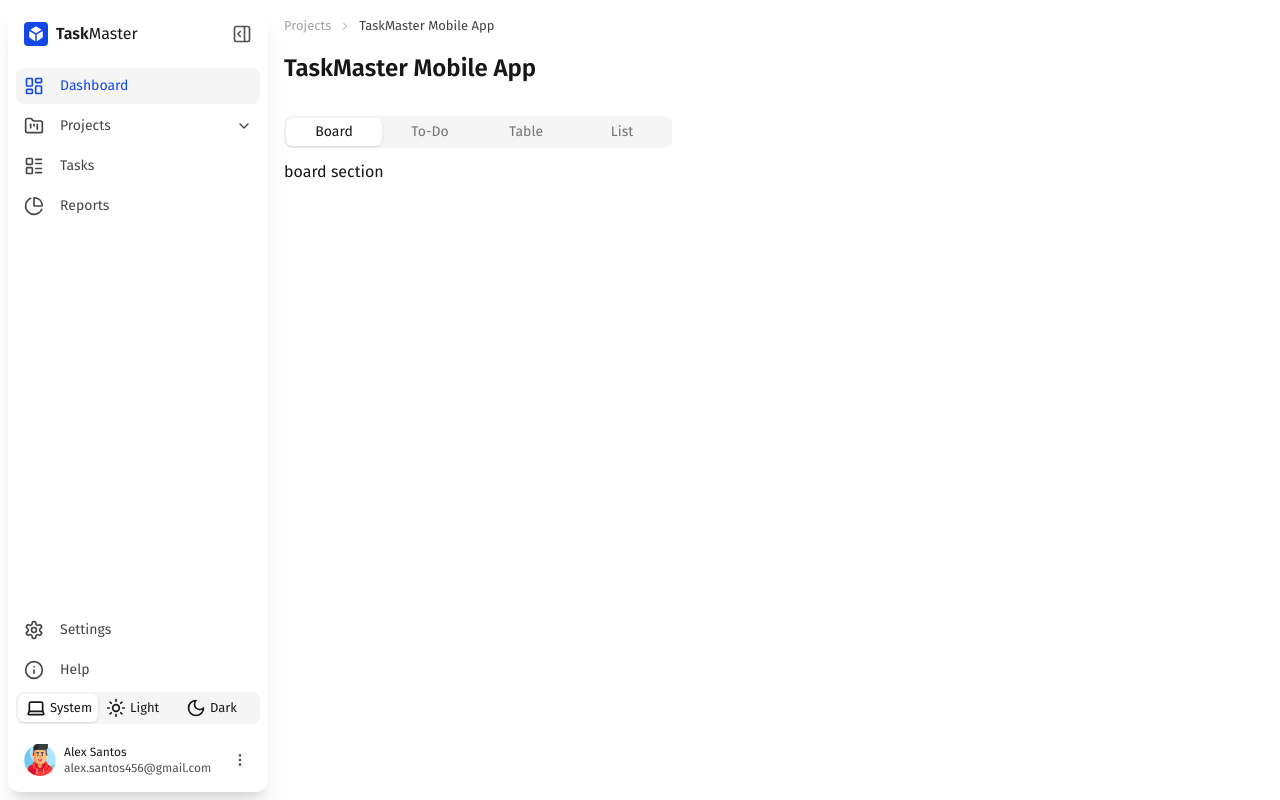
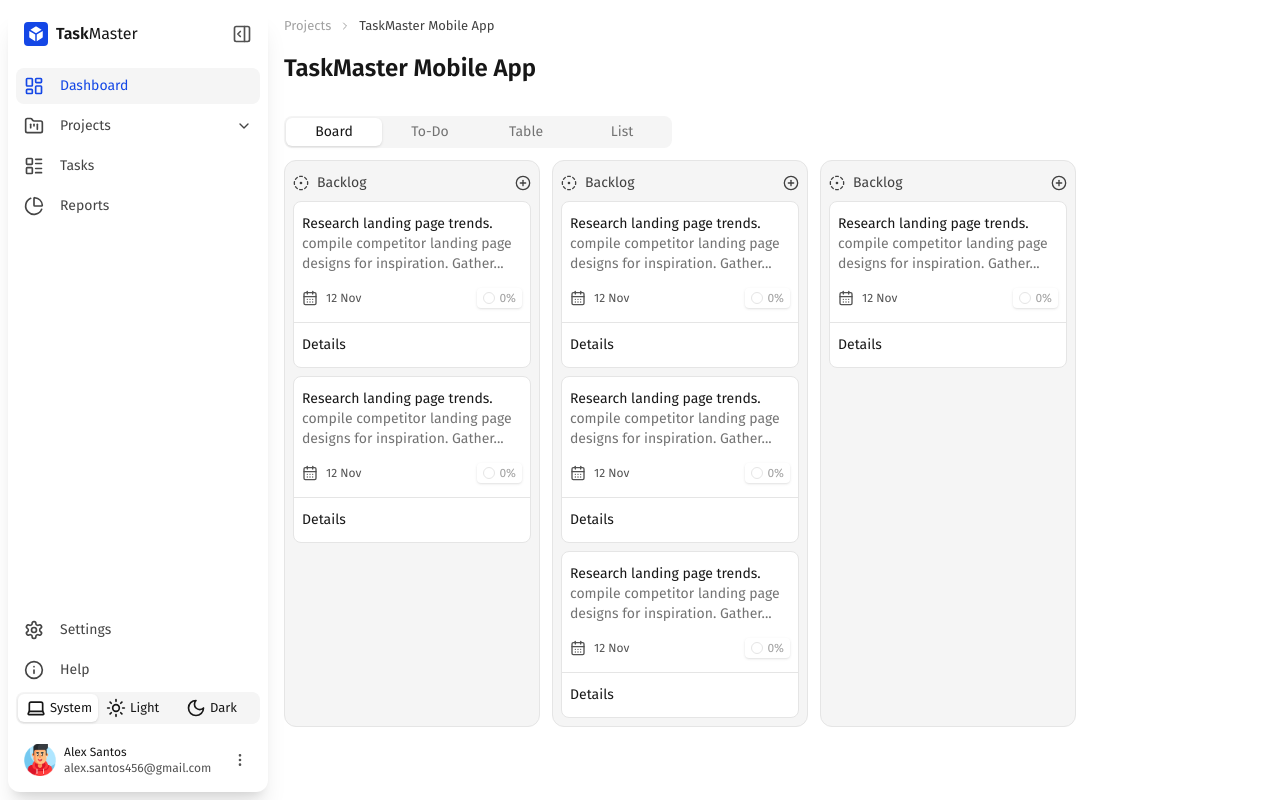
Before and after one commit to alexsantosquispe/taskmaster, a React (Vite) app: page / in a window 1280 px wide. Built offline with nearby package versions, Linux system fonts and the light colour scheme.

Commit message:
Feat: Board Section

```diff
--- /dev/null
+++ b/src/components/Card.tsx
@@ -0,0 +1,31 @@
+import { CalendarIcon } from '../icons';
+
+const Card = () => {
+  return (
+    <div className="flex w-full flex-col rounded-lg border border-neutral-200 bg-white text-sm">
+      <div className="flex flex-col px-2 pt-3">
+        <span>Research landing page trends.</span>
+        <p className="text-neutral-500">
+          compile competitor landing page designs for inspiration. Gather...
+        </p>
+      </div>
+
+      <div className="flex w-full items-center justify-between px-2 text-xs text-neutral-600">
+        <div className="flex items-center gap-2 py-4">
+          <CalendarIcon className="size-4" />
+          <span>12 Nov</span>
+        </div>
+        <div className="flex items-center gap-1 rounded px-1.5 py-0.5 text-neutral-400 shadow">
+          <div className="h-3 w-3 rounded-full border-[1.5px] border-neutral-200" />
+          <span>0%</span>
+        </div>
+      </div>
+
+      <hr className="text-neutral-200" />
+
+      <div className="px-2 py-3">Details</div>
+    </div>
+  );
+};
+
+export default Card;
--- a/src/components/molecules/Detail/Detail.tsx
+++ b/src/components/molecules/Detail/Detail.tsx
@@ -1,4 +1,10 @@
-import { ChevronUpIcon } from '../../../icons';
+import {
+  ChevronUpIcon,
+  CircleDotDashedIcon,
+  CirclePlusIcon
+} from '../../../icons';
+
+import Card from '../../Card';
 import TabBar from '../../atoms/TabBar/TabBar';
 
 const TABS = [
@@ -41,7 +47,47 @@ export const Detail = () => {
       {/* Board Section */}
       <div className="flex w-full flex-col gap-3">
         <TabBar tabs={TABS} />
-        <div>board section</div>
+
+        <div className="flex w-full gap-3">
+          <div className="flex w-64 flex-col gap-2 rounded-xl border border-neutral-200 bg-neutral-100 p-[0.5rem] pt-3">
+            <div className="flex items-center justify-between text-neutral-700">
+              <div className="flex items-center gap-2 text-sm">
+                <CircleDotDashedIcon className="size-4" />
+                <h3>Backlog</h3>
+              </div>
+
+              <CirclePlusIcon className="size-4" />
+            </div>
+            <Card />
+            <Card />
+          </div>
+
+          <div className="flex w-64 flex-col gap-2 rounded-xl border border-neutral-200 bg-neutral-100 p-[0.5rem] pt-3">
+            <div className="flex items-center justify-between text-neutral-700">
+              <div className="flex items-center gap-2 text-sm">
+                <CircleDotDashedIcon className="size-4" />
+                <h3>Backlog</h3>
+              </div>
+
+              <CirclePlusIcon className="size-4" />
+            </div>
+            <Card />
+            <Card />
+            <Card />
+          </div>
+
+          <div className="flex w-64 flex-col gap-2 rounded-xl border border-neutral-200 bg-neutral-100 p-[0.5rem] pt-3">
+            <div className="flex items-center justify-between text-neutral-700">
+              <div className="flex items-center gap-2 text-sm">
+                <CircleDotDashedIcon className="size-4" />
+                <h3>Backlog</h3>
+              </div>
+
+              <CirclePlusIcon className="size-4" />
+            </div>
+            <Card />
+          </div>
+        </div>
       </div>
     </section>
   );
--- a/src/contexts/ThemeProvider.tsx
+++ b/src/contexts/ThemeProvider.tsx
@@ -21,12 +21,14 @@ export const ThemeProvider = ({ children }: ThemeProviderProps) => {
   useEffect(() => {
     const theme =
       currentTheme === Theme.system ? getSystemTheme() : currentTheme;
+
     applyThemeToDocument(theme);
     setLSValue(THEME_KEY, currentTheme);
   }, [currentTheme]);
 
   useEffect(() => {
     const mediaQuery = window.matchMedia('(prefers-color-scheme: dark)');
+
     const handleChange = (e: MediaQueryListEvent) => {
       if (getStoredTheme() === Theme.system) {
         applyThemeToDocument(e.matches ? Theme.dark : Theme.light);
--- /dev/null
+++ b/src/icons/CalendarIcon.tsx
@@ -0,0 +1,30 @@
+import { twMerge } from 'tailwind-merge';
+import type { SvgIconProps } from '../types';
+
+export const CalendarIcon = ({ className }: SvgIconProps) => {
+  return (
+    <svg
+      xmlns="http://www.w3.org/2000/svg"
+      width="24"
+      height="24"
+      viewBox="0 0 24 24"
+      fill="none"
+      stroke="currentColor"
+      strokeWidth="2"
+      strokeLinecap="round"
+      strokeLinejoin="round"
+      className={twMerge('size-5', className)}
+    >
+      <path d="M8 2v4" />
+      <path d="M16 2v4" />
+      <rect width="18" height="18" x="3" y="4" rx="2" />
+      <path d="M3 10h18" />
+      <path d="M8 14h.01" />
+      <path d="M12 14h.01" />
+      <path d="M16 14h.01" />
+      <path d="M8 18h.01" />
+      <path d="M12 18h.01" />
+      <path d="M16 18h.01" />
+    </svg>
+  );
+};
--- /dev/null
+++ b/src/icons/CircleCheckIcon.tsx
@@ -0,0 +1,22 @@
+import { twMerge } from 'tailwind-merge';
+import type { SvgIconProps } from '../types';
+
+export const CircleCheckIcon = ({ className }: SvgIconProps) => {
+  return (
+    <svg
+      xmlns="http://www.w3.org/2000/svg"
+      width="24"
+      height="24"
+      viewBox="0 0 24 24"
+      fill="none"
+      stroke="currentColor"
+      strokeWidth="2"
+      strokeLinecap="round"
+      strokeLinejoin="round"
+      className={twMerge('size-5', className)}
+    >
+      <circle cx="12" cy="12" r="10" />
+      <path d="m9 12 2 2 4-4" />
+    </svg>
+  );
+};
--- /dev/null
+++ b/src/icons/CircleDashedIcon.tsx
@@ -0,0 +1,28 @@
+import { twMerge } from 'tailwind-merge';
+import type { SvgIconProps } from '../types';
+
+export const CircleDashedIcon = ({ className }: SvgIconProps) => {
+  return (
+    <svg
+      xmlns="http://www.w3.org/2000/svg"
+      width="24"
+      height="24"
+      viewBox="0 0 24 24"
+      fill="none"
+      stroke="currentColor"
+      strokeWidth="2"
+      strokeLinecap="round"
+      strokeLinejoin="round"
+      className={twMerge('size-5', className)}
+    >
+      <path d="M10.1 2.182a10 10 0 0 1 3.8 0" />
+      <path d="M13.9 21.818a10 10 0 0 1-3.8 0" />
+      <path d="M17.609 3.721a10 10 0 0 1 2.69 2.7" />
+      <path d="M2.182 13.9a10 10 0 0 1 0-3.8" />
+      <path d="M20.279 17.609a10 10 0 0 1-2.7 2.69" />
+      <path d="M21.818 10.1a10 10 0 0 1 0 3.8" />
+      <path d="M3.721 6.391a10 10 0 0 1 2.7-2.69" />
+      <path d="M6.391 20.279a10 10 0 0 1-2.69-2.7" />
+    </svg>
+  );
+};
--- /dev/null
+++ b/src/icons/CircleDotDashedIcon.tsx
@@ -0,0 +1,29 @@
+import { twMerge } from 'tailwind-merge';
+import type { SvgIconProps } from '../types';
+
+export const CircleDotDashedIcon = ({ className }: SvgIconProps) => {
+  return (
+    <svg
+      xmlns="http://www.w3.org/2000/svg"
+      width="24"
+      height="24"
+      viewBox="0 0 24 24"
+      fill="none"
+      stroke="currentColor"
+      strokeWidth="2"
+      strokeLinecap="round"
+      strokeLinejoin="round"
+      className={twMerge('size-5', className)}
+    >
+      <path d="M10.1 2.18a9.93 9.93 0 0 1 3.8 0" />
+      <path d="M17.6 3.71a9.95 9.95 0 0 1 2.69 2.7" />
+      <path d="M21.82 10.1a9.93 9.93 0 0 1 0 3.8" />
+      <path d="M20.29 17.6a9.95 9.95 0 0 1-2.7 2.69" />
+      <path d="M13.9 21.82a9.94 9.94 0 0 1-3.8 0" />
+      <path d="M6.4 20.29a9.95 9.95 0 0 1-2.69-2.7" />
+      <path d="M2.18 13.9a9.93 9.93 0 0 1 0-3.8" />
+      <path d="M3.71 6.4a9.95 9.95 0 0 1 2.7-2.69" />
+      <circle cx="12" cy="12" r="1" />
+    </svg>
+  );
+};
--- /dev/null
+++ b/src/icons/CirclePlusIcon.tsx
@@ -0,0 +1,23 @@
+import { twMerge } from 'tailwind-merge';
+import type { SvgIconProps } from '../types';
+
+export const CirclePlusIcon = ({ className }: SvgIconProps) => {
+  return (
+    <svg
+      xmlns="http://www.w3.org/2000/svg"
+      width="24"
+      height="24"
+      viewBox="0 0 24 24"
+      fill="none"
+      stroke="currentColor"
+      strokeWidth="2"
+      strokeLinecap="round"
+      strokeLinejoin="round"
+      className={twMerge('size-5', className)}
+    >
+      <circle cx="12" cy="12" r="10" />
+      <path d="M8 12h8" />
+      <path d="M12 8v8" />
+    </svg>
+  );
+};
--- /dev/null
+++ b/src/icons/LoadIcon.tsx
@@ -0,0 +1,28 @@
+import { twMerge } from 'tailwind-merge';
+import type { SvgIconProps } from '../types';
+
+export const LoadIcon = ({ className }: SvgIconProps) => {
+  return (
+    <svg
+      xmlns="http://www.w3.org/2000/svg"
+      width="24"
+      height="24"
+      viewBox="0 0 24 24"
+      fill="none"
+      stroke="currentColor"
+      strokeWidth="2"
+      strokeLinecap="round"
+      strokeLinejoin="round"
+      className={twMerge('size-5', className)}
+    >
+      <path d="M12 2v4" />
+      <path d="m16.2 7.8 2.9-2.9" />
+      <path d="M18 12h4" />
+      <path d="m16.2 16.2 2.9 2.9" />
+      <path d="M12 18v4" />
+      <path d="m4.9 19.1 2.9-2.9" />
+      <path d="M2 12h4" />
+      <path d="m4.9 4.9 2.9 2.9" />
+    </svg>
+  );
+};
```
Also changed, not shown: src/icons/index.ts (+12 -0 lines).
